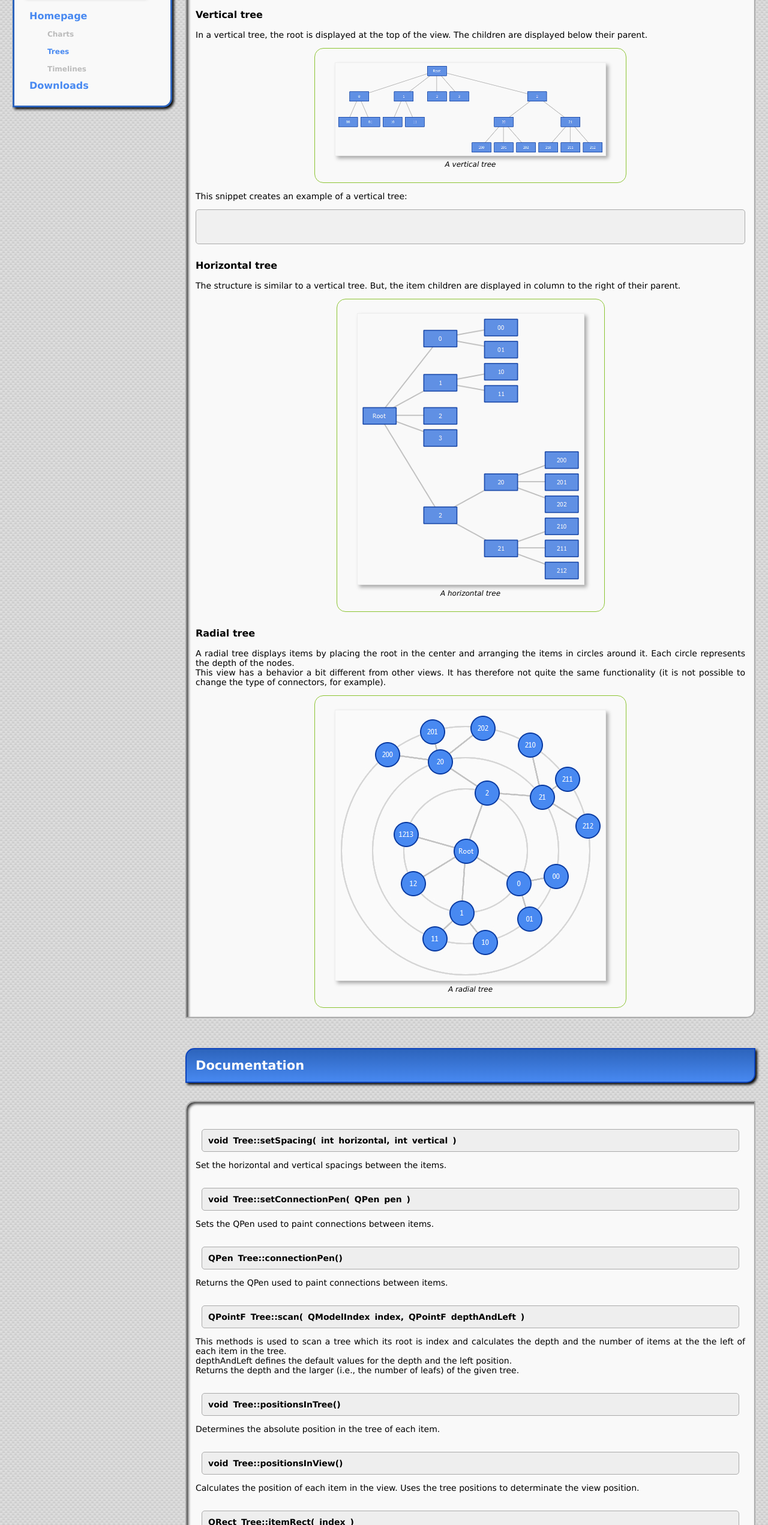
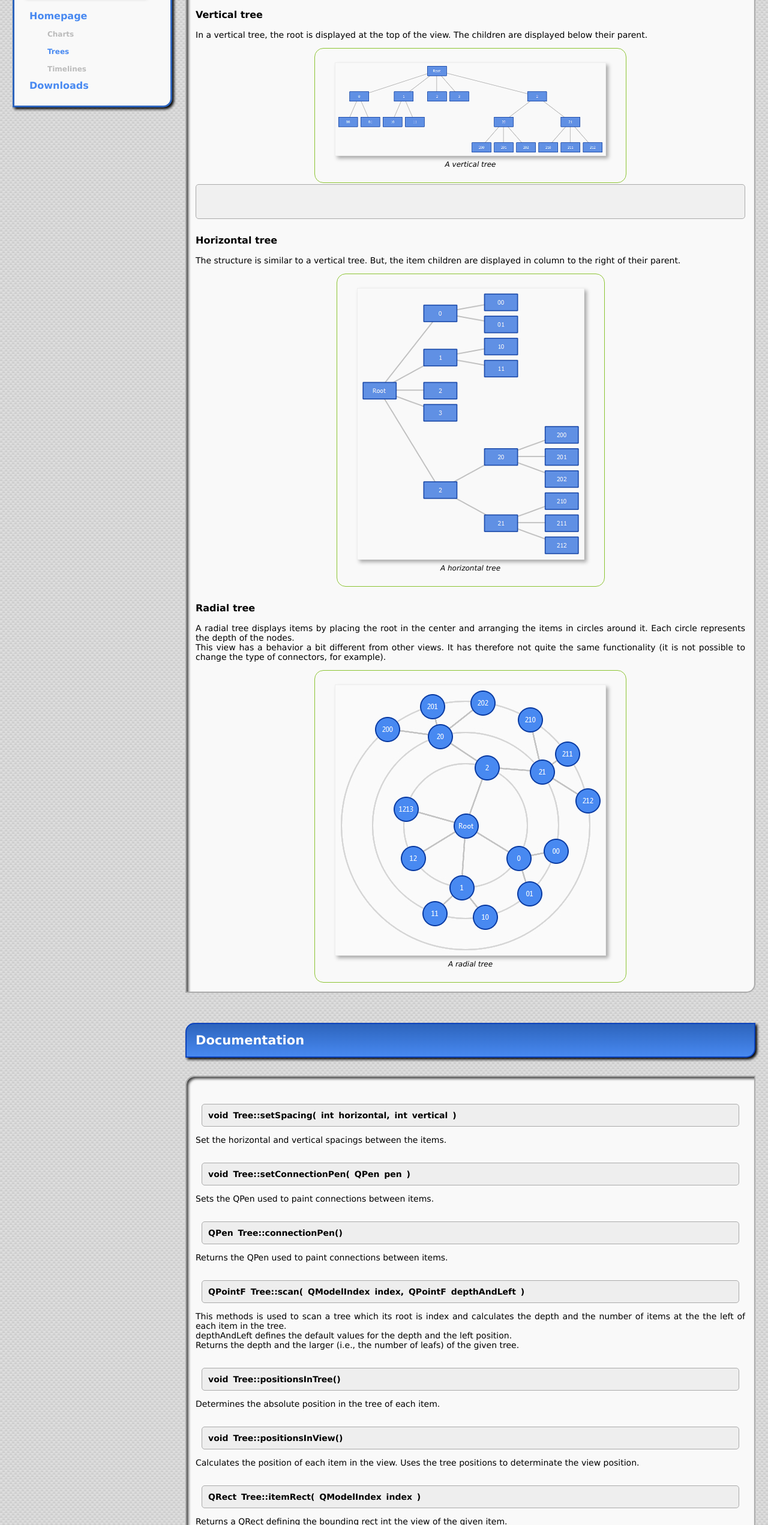
Before and after one commit to RomHaKorev/Thistle, a plain HTML site: page trees.html in a window 1280 px wide. Shown: the part 258-2800 px from the top of the page at 60% size. Drawn offline with Linux system fonts and the light colour scheme.

Commit message:
Update trees.html

```diff
--- a/trees.html
+++ b/trees.html
@@ -44,9 +44,6 @@
 						</td>
 					</tr>
 				</table>
-				<p>
-					This snippet creates an example of a vertical tree:
-				</p>
 				<div class="code">
 					<br />
 				</div>
@@ -100,7 +97,7 @@ Returns the depth and the larger (i.e., the number of leafs) of the given tree.<
 <p>Determines the absolute position in the tree of each item.</p>
 <p class="function">void Tree::positionsInView()</p>
 <p>Calculates the position of each item in the view. Uses the tree positions to determinate the view position.</p>
-<p class="function">QRect Tree::itemRect( index )</p>
+<p class="function">QRect Tree::itemRect( QModelIndex index )</p>
 <p>Returns a QRect defining the bounding rect int the view of the given item.</p>
 <p class="function">void Tree::setItemSize( QSize size )</p>
 <p>Sets the item size to size.</p>
```
